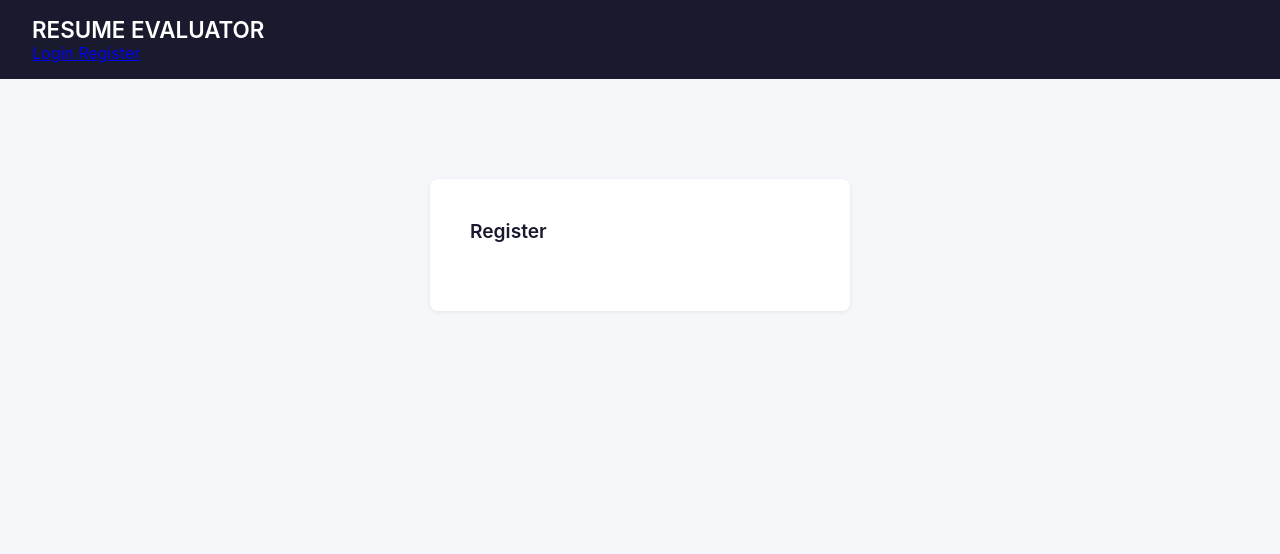
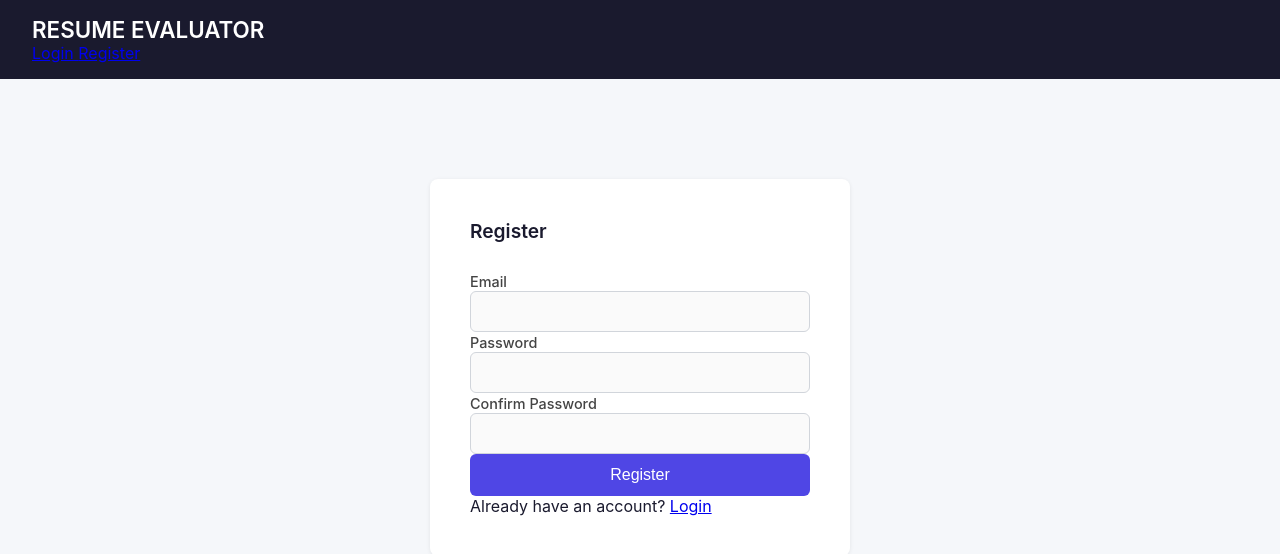
Before and after one commit to mnarzaid247-stack/SDA, a React (Vite) app in the folder resume-evaluator/week2/: page /register in a window 1280 px wide. Shown: the top 554 px of the page. Built offline with nearby package versions, Linux system fonts and the light colour scheme.

Commit message:
Update RegisterPage.jsx

```diff
--- a/resume-evaluator/week2/src/pages/RegisterPage.jsx
+++ b/resume-evaluator/week2/src/pages/RegisterPage.jsx
@@ -1,13 +1,62 @@
-// TODO Day 4: build a register form with email, password, and confirm password inputs
-//             add a submit handler that checks passwords match and console.logs
-//             add a link to the Login page
+import { useState } from 'react'
+import { Link } from 'react-router-dom'
 
 export default function RegisterPage() {
+  const [email, setEmail] = useState('')
+  const [password, setPassword] = useState('')
+  const [confirmPassword, setConfirmPassword] = useState('')
+
+  function handleSubmit(e) {
+    e.preventDefault()
+
+    if (password !== confirmPassword) {
+      console.log('Passwords do not match')
+      return
+    }
+
+    console.log({
+      email,
+      password,
+      confirmPassword,
+    })
+  }
+
   return (
     <main className="auth-page">
       <div className="auth-card">
         <h2>Register</h2>
-        {/* Build your register form here */}
+
+        <form onSubmit={handleSubmit}>
+          <label htmlFor="email">Email</label>
+          <input
+            type="email"
+            id="email"
+            value={email}
+            onChange={(e) => setEmail(e.target.value)}
+          />
+
+          <label htmlFor="password">Password</label>
+          <input
+            type="password"
+            id="password"
+            value={password}
+            onChange={(e) => setPassword(e.target.value)}
+          />
+
+          <label htmlFor="confirmPassword">Confirm Password</label>
+          <input
+            type="password"
+            id="confirmPassword"
+            value={confirmPassword}
+            onChange={(e) => setConfirmPassword(e.target.value)}
+          />
+
+          <button type="submit">Register</button>
+        </form>
+
+        <p>
+          Already have an account? <Link to="/login">Login</Link>
+        </p>
       </div>
     </main>
   )
```
